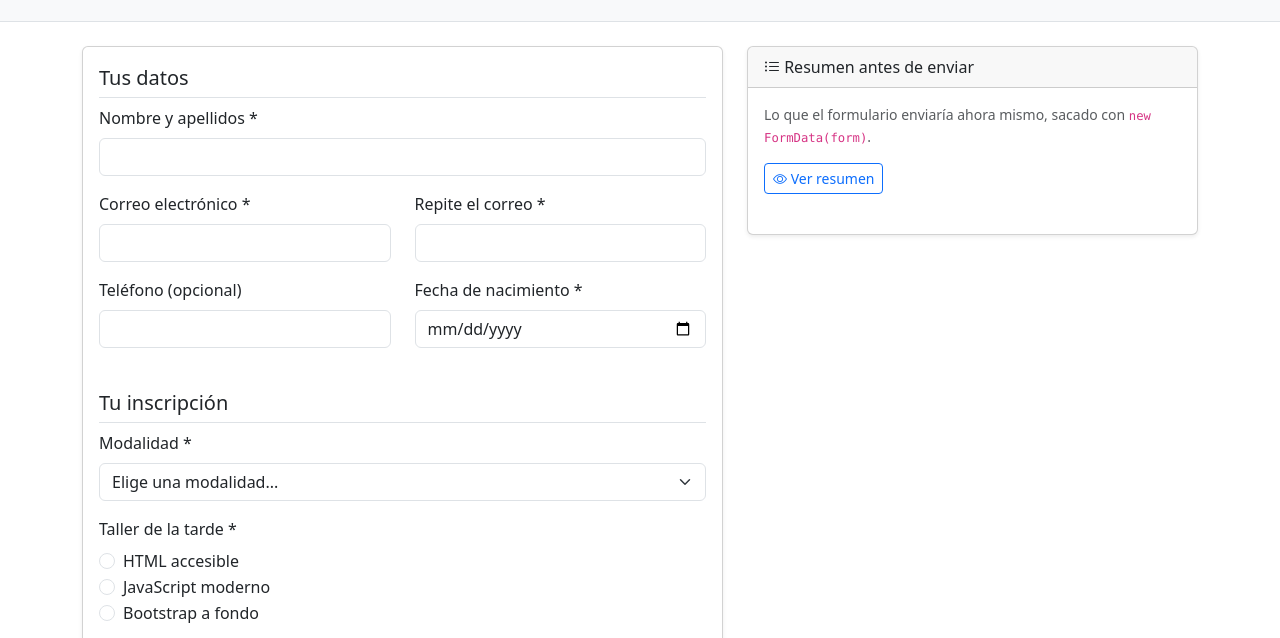
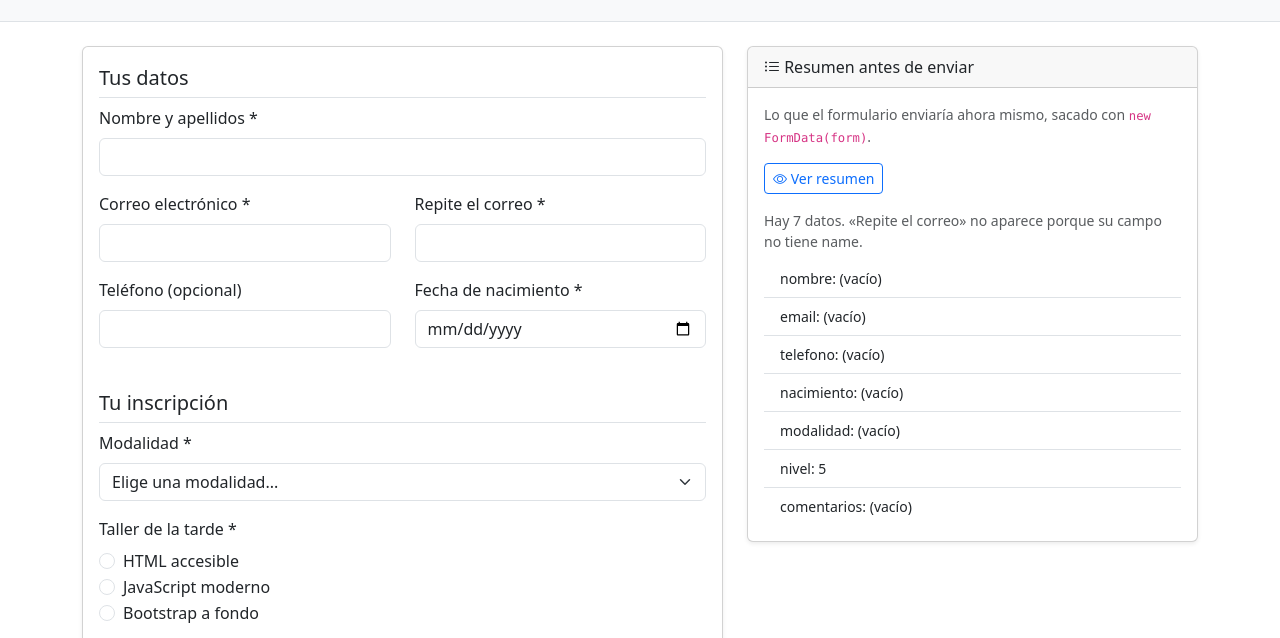
Before and after one commit to jesusdltjdev/Entrono-Cliente, a plain HTML site: page tema08/index.html in a window 1280 px wide. Both pictures are taken after a click on the button "Ver resumen". Shown: the part 155-793 px from the top of the page. Drawn offline with nearby package versions, Linux system fonts and the light colour scheme.

Commit message:
Terminado tarea 6, añadido captura y escrito parcial del README

```diff
--- a/tema08/js/app.js
+++ b/tema08/js/app.js
@@ -1,15 +1,6 @@
 /*
   Tarea 8 · DWEC · Jesús Enrique de la Torre Jiménez
-  Formulario de inscripción.
-
-  Cómo usar esta plantilla:
-  · Escribe tu código donde pone TODO y, cuando termines, borra el TODO.
-  · Los ejercicios 1 a 3 son HTML: el formulario se valida y se envía solo, sin JavaScript.
-  · Desde el ejercicio 4, la validación la haces tú: añade novalidate al <form>.
-  · Los errores se escriben debajo de cada campo con mostrarError(); nada de alert().
-  · Como en el tema 7: flechas en los callbacks. Dentro de ellos, this NO es el formulario:
-    usa e.target o la constante form.
-  · let y const, nunca var. Compara siempre con ===. Comillas rectas.
+  Formulario de inscripción: validación con JavaScript, eventos de los campos y resumen con FormData.
 */
 
 console.log("app.js cargado");
@@ -22,7 +13,6 @@ const form = document.querySelector("#inscripcion");
 // Cada campo está en un <div class="mb-3"> con su <div class="invalid-feedback">
 // ============================================================
 
-// Ya está hecha: es el modelo
 function mostrarError(campo, mensaje) {
   campo.classList.add("is-invalid");                         // borde rojo de Bootstrap
   const aviso = campo.closest(".mb-3").querySelector(".invalid-feedback");
@@ -71,18 +61,17 @@ function mensajeDe(campo) {
   } else if (validez.customError) {
     mensaje = campo.validationMessage;
   }
-
   return mensaje;
 }
 
 
 // ============================================================
 // Ejercicio 4 · La validación al enviar
-// Hasta que llegues a este ejercicio, deja la función vacía: el formulario se enviará solo
 // ============================================================
 
 form.addEventListener("submit", (e) => {
   e.preventDefault();
+  console.log("Submit: empiezo a validar");
   comprobarCorreos();
   const campos = e.target.querySelectorAll("input, select, textarea");
   let primerError = null;
@@ -99,10 +88,12 @@ form.addEventListener("submit", (e) => {
   });
 
   if (primerError) {
+    console.log(`Hay errores. El primero está en: ${primerError.id}`);
     primerError.focus();
     return;
   }
 
+  console.log("Todo correcto: envío el formulario por GET");
   e.target.submit();
 });
 
@@ -131,6 +122,7 @@ const email2 = document.querySelector("#email2");
 function comprobarCorreos() {
   if (email2.value !== "" && email.value !== email2.value) {
     email2.setCustomValidity("Los dos correos no coinciden.");
+    console.log("Los correos no coinciden");
   } else {
     email2.setCustomValidity("");
   }
@@ -138,13 +130,15 @@ function comprobarCorreos() {
 
 email.addEventListener("input", () => {
   comprobarCorreos();
+  // Al corregir el primer correo, el error de "Repite el correo" debe desaparecer si ya coinciden
+  if (email2.checkValidity()) {
+    quitarError(email2);
+  }
 });
 
 email2.addEventListener("input", () => {
   comprobarCorreos();
 });
-
-
 
 form.querySelectorAll("input, select, textarea").forEach((campo) => {
   campo.addEventListener("input", () => {
@@ -156,6 +150,8 @@ form.querySelectorAll("input, select, textarea").forEach((campo) => {
 
 
 form.addEventListener("reset", () => {
+  console.log("Reset: quito errores y vuelvo a poner contador y nivel");
+  email2.setCustomValidity("");
   form.querySelectorAll("input, select, textarea").forEach((campo) => {
     quitarError(campo);
   });
@@ -167,8 +163,25 @@ form.addEventListener("reset", () => {
 // Ejercicio 6 · Resumen con FormData
 // ============================================================
 
-// TODO: con el evento "click" de #verResumen:
-//       · const datos = new FormData(form);
-//       · recórrelo con for (const [campo, valor] of datos) y pinta un <li class="list-group-item"> por par
-//         en #resumen (createElement y textContent; si el valor está vacío, «(vacío)»);
-//       · escribe en #avisoResumen cuántos datos hay y por qué falta «Repite el correo».
+const verResumen = document.querySelector("#verResumen");
+const avisoResumen = document.querySelector("#avisoResumen");
+const resumen = document.querySelector("#resumen");
+
+verResumen.addEventListener("click", () => {
+  const datos = new FormData(form);
+  let total = 0;
+
+  // Vaciamos la lista para no duplicar datos en cada click
+  resumen.replaceChildren();
+
+  for (const [campo, valor] of datos) {
+    const li = document.createElement("li");
+    li.classList.add("list-group-item");
+    li.textContent = `${campo}: ${valor === "" ? "(vacío)" : valor}`;
+    resumen.appendChild(li);
+    total++;
+  }
+
+  console.log(`Resumen: ${total} datos`);
+  avisoResumen.textContent = `Hay ${total} datos. «Repite el correo» no aparece porque su campo no tiene name.`;
+});
--- a/tema08/js/recibido.js
+++ b/tema08/js/recibido.js
@@ -10,9 +10,7 @@ console.log("recibido.js cargado");
 console.log("Ha llegado:", location.search);
 
 // URLSearchParams la separa en pares nombre → valor y decodifica las tildes y los espacios.
-// El modelo: un dato suelto, por su name
 const parametros = new URLSearchParams(location.search);
-console.log("nombre =", parametros.get("nombre"));
 
 const consulta = document.querySelector("#consulta");
 const datos = document.querySelector("#datos");
```
Also changed, not shown: tema08/index.html (+1 -15 lines), tema08/capturas/d-ej4-errores.png, tema08/capturas/e-ej5-ej6.png, 1 other file.
